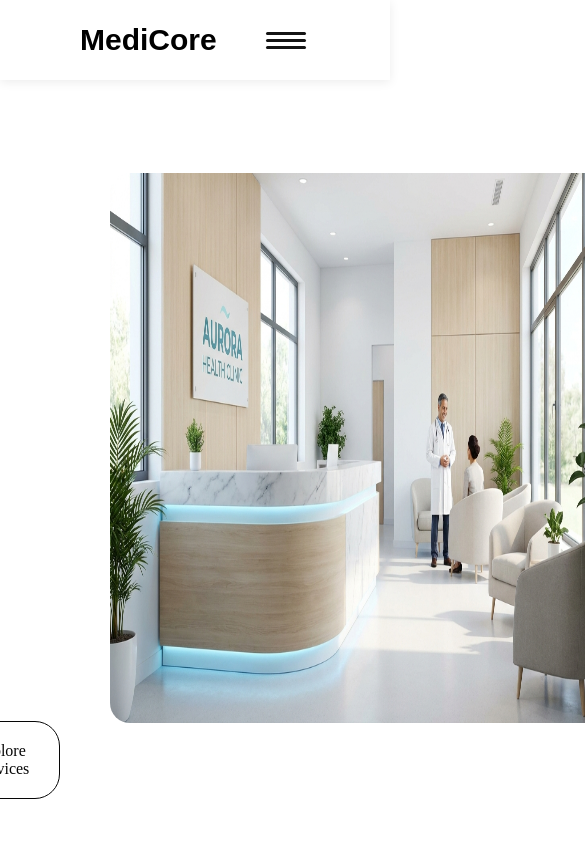
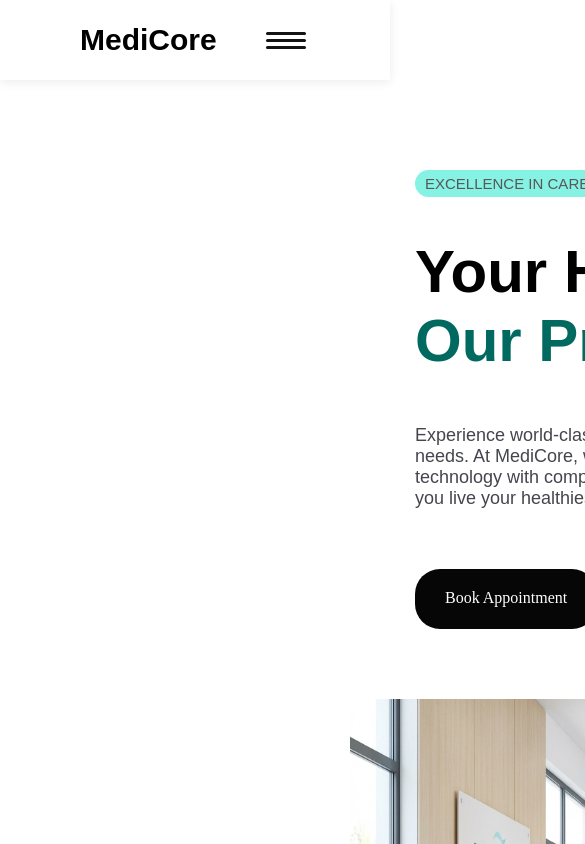
Before and after one commit to Abdo1454/clinic-app-react, a React (Vite) app: page / in a window 390 px wide. Shown: the top 844 px of the page, 585 px wide, since content can reach past the window. Built offline with nearby package versions, Linux system fonts and the light colour scheme.

Commit message:
feat: make hero section and image responsive on mobile screens

```diff
--- a/src/components/Hero/Hero.css
+++ b/src/components/Hero/Hero.css
@@ -74,3 +74,31 @@
     position: relative;
     transform: translateZ(30px);
 }
+
+/*
+******************************************** */
+@media (max-width:770px) {
+    .hero{
+        margin-left: 300px;
+    }
+}
+@media (max-width:391px) {
+    .hero{
+        flex-direction: column;
+        /* justify-self: center;
+        align-items: center; */
+    }
+    .hero-content{
+        width: 500px;
+        padding-right: 0px;
+        margin: 70px;
+        margin-left:500px ;
+    }
+    #spacer img{
+        width: 650px;
+        display: block;
+        margin-left: 450px;
+
+    }
+
+}
```
